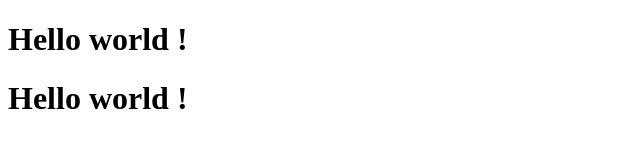
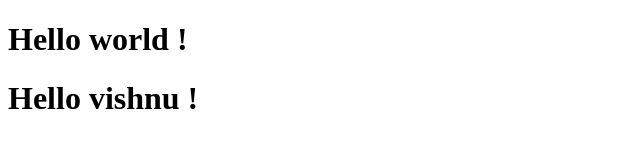
Before and after one commit to VishnuMariappan/git-example-project, a plain HTML site: page page4.html in a window 1280 px wide. Shown: the full height of the page, 0-640 px from the left. Drawn offline with Linux system fonts and the light colour scheme.

Commit message:
modify sentence in page4

```diff
--- a/page4.html
+++ b/page4.html
@@ -8,6 +8,6 @@
 </head>
 <body>
     <h1>Hello world !</h1>
-    <h1>Hello world !</h1>
+    <h1>Hello vishnu !</h1>
 </body>
 </html>
```
